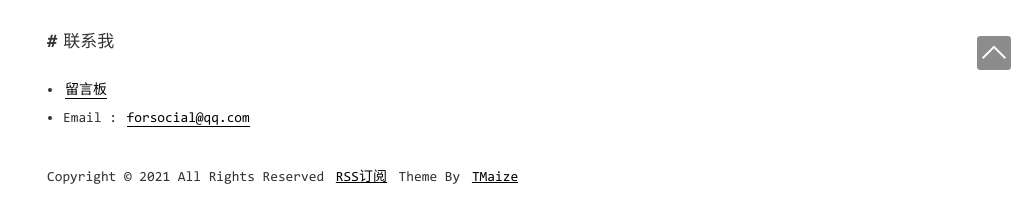
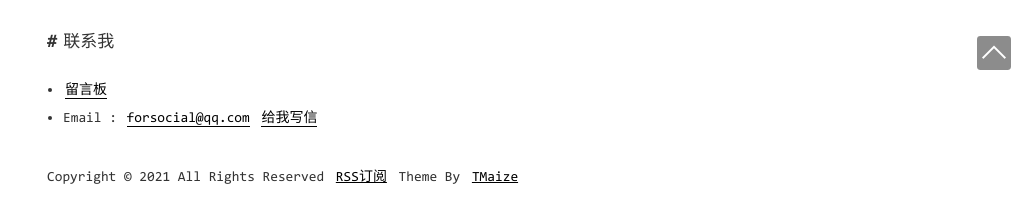
Before and after one commit to Devinteng/Devinteng.github.io, a Jekyll site: the page built from pages/about.md, in a window 1280 px wide. Shown: the part 884-1081 px from the top of the page, without its empty margins (253-1280 px from the left). Built offline with Jekyll 4.4.1, drawn with Linux system fonts in a browser that asks for light colours.

Commit message:
Update about.md

```diff
--- a/pages/about.md
+++ b/pages/about.md
@@ -37,4 +37,4 @@ bb几句记录生活
 
 - [留言板](chat.html)
 
-- Email&nbsp;: [forsocial@qq.com](http://mail.qq.com/cgi-bin/qm_share?t=qm_mailme&email=YBQNAQkaBSAREU4DDw0)
+- Email&nbsp;: [forsocial@qq.com](http://mail.qq.com/cgi-bin/qm_share?t=qm_mailme&email=YBQNAQkaBSAREU4DDw0) <a target="_blank" href="http://mail.qq.com/cgi-bin/qm_share?t=qm_mailme&email=hOLr9vfr5_3l6MT19arn6_k" style="text-decoration:none;">给我写信</a>
```
